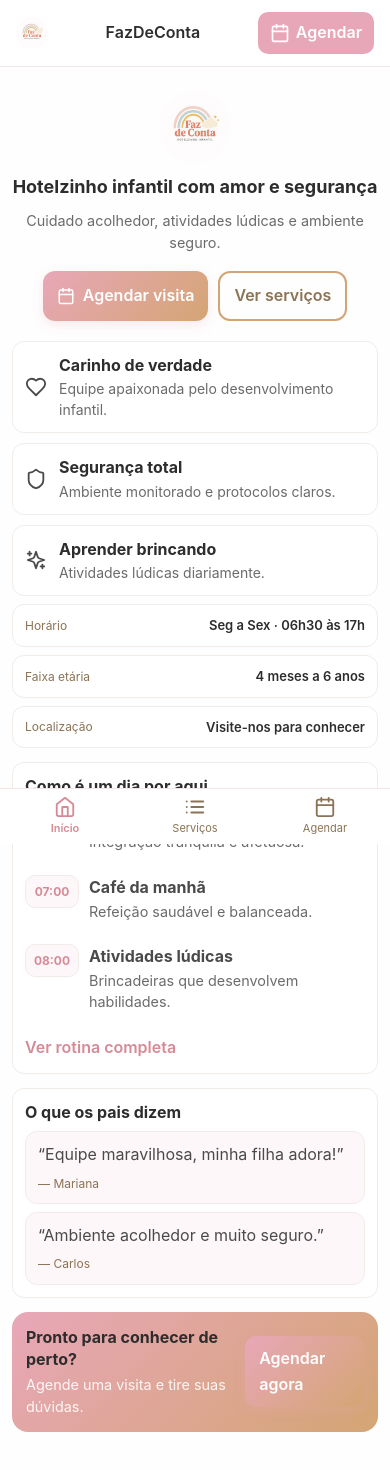
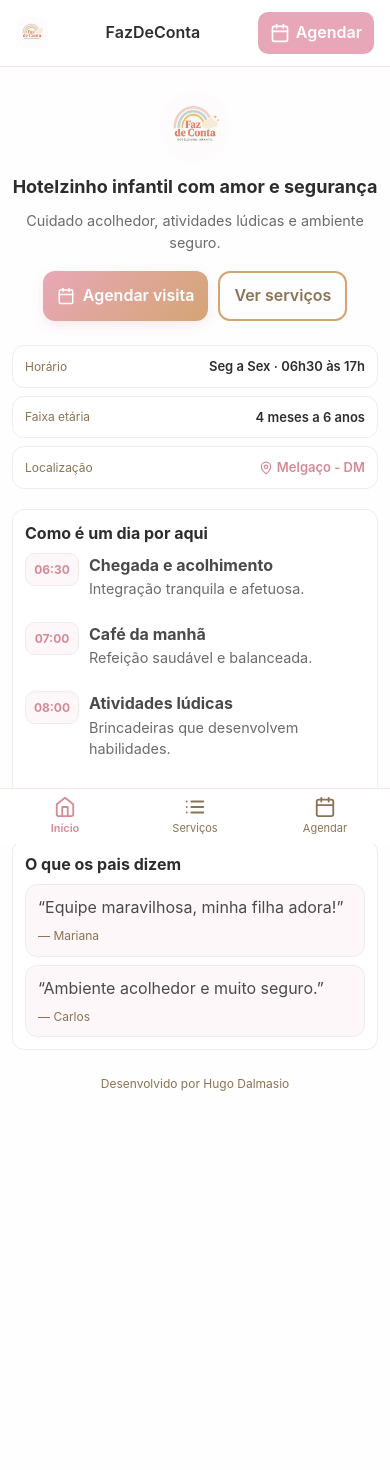
Before and after one commit to ohugods/Hotelzinho, a React (Vite) app: page / in a window 390 px wide. Shown: the top 1470 px of the page. After the commit the page ends 1188 px from the top, so only its background shows below. Built offline with nearby package versions, Linux system fonts and the light colour scheme.

Commit message:
refactor(mobile): ajustes na aba InÃ­cio
- Remove cards de carinho/seguranÃ§a/aprender
- Melhora espaÃ§amento entre seÃ§Ãµes (20px)
- LocalizaÃ§Ã£o clicÃ¡vel 'MelgaÃ§o - DM' â†’ Google Maps
- Substitui banner CTA por crÃ©ditos LinkedIn Hugo Dalmasio

```diff
--- a/src/mobile/pages/MHome.jsx
+++ b/src/mobile/pages/MHome.jsx
@@ -1,5 +1,5 @@
 import { Link } from 'react-router-dom'
-import { Heart, Shield, Sparkles, Calendar } from 'lucide-react'
+import { Calendar, MapPin } from 'lucide-react'
 
 const MHome = () => {
   return (
@@ -17,31 +17,6 @@ const MHome = () => {
         </div>
       </section>
 
-      {/* Destaques rápidos */}
-      <section className="m-cards">
-        <div className="m-card">
-          <Heart size={22} />
-          <div>
-            <h3>Carinho de verdade</h3>
-            <p>Equipe apaixonada pelo desenvolvimento infantil.</p>
-          </div>
-        </div>
-        <div className="m-card">
-          <Shield size={22} />
-          <div>
-            <h3>Segurança total</h3>
-            <p>Ambiente monitorado e protocolos claros.</p>
-          </div>
-        </div>
-        <div className="m-card">
-          <Sparkles size={22} />
-          <div>
-            <h3>Aprender brincando</h3>
-            <p>Atividades lúdicas diariamente.</p>
-          </div>
-        </div>
-      </section>
-
       {/* Informações rápidas */}
       <section className="m-info">
         <div className="m-info-item">
@@ -54,7 +29,10 @@ const MHome = () => {
         </div>
         <div className="m-info-item">
           <span className="m-info-label">Localização</span>
-          <span className="m-info-value">Visite-nos para conhecer</span>
+          <a href="https://maps.google.com/?q=Melgaço+DM" target="_blank" rel="noopener noreferrer" className="m-info-link">
+            <MapPin size={14} />
+            Melgaço - DM
+          </a>
         </div>
       </section>
 
@@ -102,13 +80,11 @@ const MHome = () => {
         </div>
       </section>
 
-      {/* CTA final */}
-      <section className="m-banner">
-        <div>
-          <h3>Pronto para conhecer de perto?</h3>
-          <p>Agende uma visita e tire suas dúvidas.</p>
-        </div>
-        <Link to="/agendar" className="m-btn-primary">Agendar agora</Link>
+      {/* Créditos */}
+      <section className="m-credits">
+        <a href="https://linkedin.com/in/hugods" target="_blank" rel="noopener noreferrer" className="m-credits-link">
+          Desenvolvido por Hugo Dalmasio
+        </a>
       </section>
     </div>
   )
--- a/src/mobile/styles/mobile.css
+++ b/src/mobile/styles/mobile.css
@@ -16,17 +16,13 @@
 .m-btn-primary { display: inline-flex; gap: 8px; align-items: center; justify-content: center; padding: 10px 14px; border-radius: 12px; background: linear-gradient(135deg, #e8a7b8 0%, #d4a574 100%); color: #fff; text-decoration: none; font-weight: 600; box-shadow: 0 4px 12px rgba(232,167,184,.25); }
 .m-btn-outline { display: inline-flex; align-items: center; justify-content: center; padding: 10px 14px; border-radius: 12px; color: #8b7355; border: 2px solid #d4a574; text-decoration: none; font-weight: 600; }
 
-.m-cards { display: grid; gap: 10px; margin-top: 12px; }
-.m-card { display: grid; grid-template-columns: 24px 1fr; gap: 10px; align-items: center; background: #fff; border: 1px solid #f2ece8; border-radius: 12px; padding: 12px; }
-.m-card h3 { margin: 0; font-size: 16px; }
-.m-card p { margin: 2px 0 0; font-size: 14px; color: #6b6b6b; }
-
-.m-info { display: grid; gap: 8px; margin-top: 8px; }
+.m-info { display: grid; gap: 8px; margin-top: 16px; }
 .m-info-item { display: flex; align-items: center; justify-content: space-between; background: #fff; border: 1px solid #f2ece8; border-radius: 12px; padding: 10px 12px; }
 .m-info-label { color: #8b7355; font-size: 12px; }
 .m-info-value { font-weight: 600; color: #2d2d2d; font-size: 13px; }
+.m-info-link { display: inline-flex; align-items: center; gap: 4px; font-weight: 600; color: #d68a96; text-decoration: none; font-size: 13px; }
 
-.m-section { margin-top: 14px; background: #fff; border: 1px solid #f2ece8; border-radius: 12px; padding: 12px; }
+.m-section { margin-top: 20px; background: #fff; border: 1px solid #f2ece8; border-radius: 12px; padding: 12px; }
 .m-section-title { margin: 0 0 8px; font-size: 16px; }
 .m-steps { list-style: none; margin: 0; padding: 0; display: grid; gap: 10px; }
 .m-steps li { display: grid; grid-template-columns: 54px 1fr; gap: 10px; align-items: start; }
@@ -37,9 +33,8 @@
 .m-testimonials blockquote { margin: 0; background: #fdf7f9; border: 1px solid #f2ece8; border-radius: 12px; padding: 10px 12px; color: #4a4a4a; }
 .m-testimonials cite { display: block; margin-top: 6px; color: #8b7355; font-style: normal; font-size: 12px; }
 
-.m-banner { margin: 14px 0; background: linear-gradient(135deg, #e8a7b8 0%, #d4a574 100%); border-radius: 16px; padding: 14px; color: #fff; display: flex; align-items: center; justify-content: space-between; gap: 12px; }
-.m-banner h3 { margin: 0 0 4px; font-size: 16px; }
-.m-banner p { margin: 0; color: #fff; opacity: .9; }
+.m-credits { margin: 20px 0; text-align: center; }
+.m-credits-link { color: #8b7355; text-decoration: none; font-size: 12px; }
 
 .m-list { display: grid; gap: 10px; }
 .m-item { background: #fff; border: 1px solid #f2ece8; border-radius: 12px; padding: 12px; }
```
